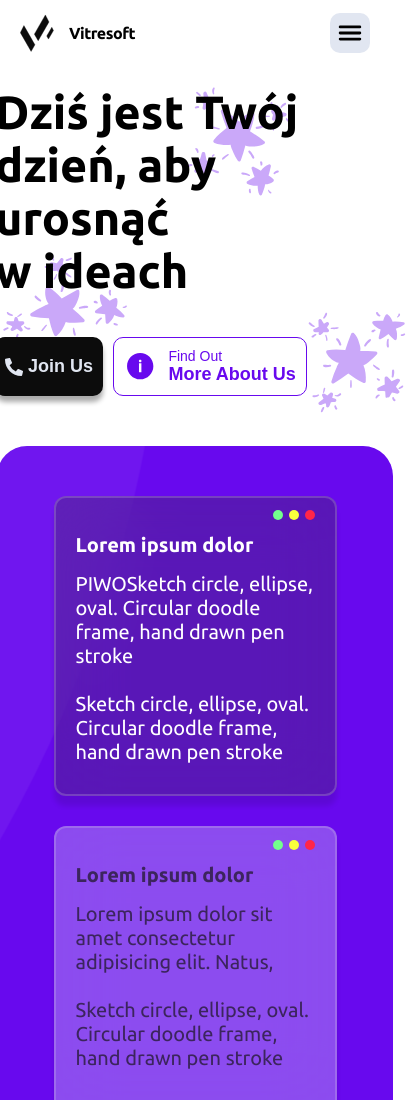
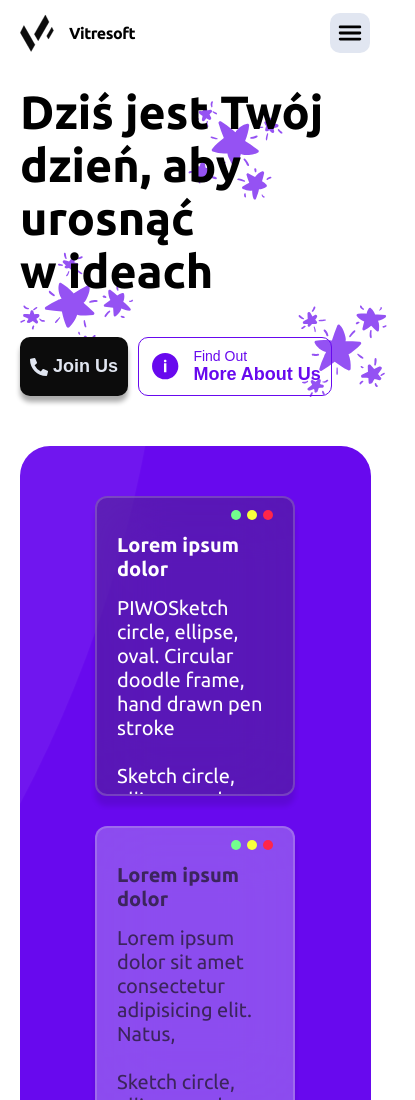
Before and after one commit to Craftserve/agency, a React (Vite) app: page / in a window 390 px wide. Shown: the top 1100 px of the page, 415 px wide, since content can reach past the window. Built offline with nearby package versions, Linux system fonts and the light colour scheme; a web font is replaced by a local one.

Commit message:
chore: scaling on phones

```diff
--- a/index.html
+++ b/index.html
@@ -13,7 +13,7 @@
         <title>Vitresoft</title>
     </head>
     <body>
-        <div id="root"></div>
+        <div id="root" style="width: 100%"></div>
         <script type="module" src="/src/main.tsx"></script>
     </body>
 </html>
--- a/src/App.tsx
+++ b/src/App.tsx
@@ -9,12 +9,10 @@ function App() {
     globalStyles();
 
     return (
-        <>
-            <Routes>
-                <Route path="/" element={<HeroScreen />} />
-                <Route path="/whyus" element={<WhyusScreen />} />
-            </Routes>
-        </>
+        <Routes>
+            <Route path="/" element={<HeroScreen />} />
+            <Route path="/whyus" element={<WhyusScreen />} />
+        </Routes>
     );
 }
 
--- a/src/modules/shared/components/card/style.ts
+++ b/src/modules/shared/components/card/style.ts
@@ -28,7 +28,8 @@ export const StyledCard = styled("div", {
     },
 
     "@tel": {
-        maxWidth: "300px",
+        maxWidth: "70%",
+        minWidth: "200px",
     }
 });
 
--- a/src/modules/shared/components/layout/index.tsx
+++ b/src/modules/shared/components/layout/index.tsx
@@ -1,11 +1,17 @@
-import StyledLayout from "./style";
+import { WidthWrapper, StyledLayout } from "./style";
 
 interface Props {
     children: React.ReactNode | React.ReactNode[];
 }
 
 const Layout = ({ children }: Props) => {
-    return <StyledLayout>{children}</StyledLayout>;
+    return (
+        <StyledLayout>
+            <WidthWrapper>
+                {children}
+            </WidthWrapper>
+        </StyledLayout>
+    )
 };
 
 export default Layout;
--- a/src/modules/shared/components/layout/style.ts
+++ b/src/modules/shared/components/layout/style.ts
@@ -1,13 +1,15 @@
 import { styled } from "./../../../../../stitches.config";
 
-const StyledLayout = styled("div", {
+export const StyledLayout = styled("div", {
     minHeight: "100vh",
     width: "100%",
-    maxWidth: "1600px",
     display: "flex",
     justifyContent: "center",
     alignItems: "center",
 
 });
 
-export default StyledLayout;
+export const WidthWrapper = styled("div", {
+    maxWidth: "1000px",
+    width: "100%",
+})
--- a/src/modules/shared/components/navbar/style.ts
+++ b/src/modules/shared/components/navbar/style.ts
@@ -17,7 +17,7 @@ export const StyledNavbar = styled("nav", {
     padding: "0px 20px",
 
     ".hamburger-menu": {
-        "@lg": { display: "none" },
+        "@xl": { display: "none" },
     },
 
     zIndex: "1000",
--- a/src/modules/shared/constants/global.style.ts
+++ b/src/modules/shared/constants/global.style.ts
@@ -10,5 +10,7 @@ export const globalStyles = globalCss({
         display: "flex",
         justifyContent: "center",
         fontFamily: "$ubuntu",
+        width: "100vw",
+        height: "100vh"
     },
 });
--- a/src/modules/shared/containers/Offers/style.ts
+++ b/src/modules/shared/containers/Offers/style.ts
@@ -8,8 +8,7 @@ export const ImageWrapper = styled("div", {
     backgroundImage: `url("${BG}")`,
     borderRadius: "30px",
 
-
-    '@lg': {
+    '@xl': {
         position: "relative",
         height: "600px",
         width: "1000px",
@@ -17,8 +16,10 @@ export const ImageWrapper = styled("div", {
 
     '@tel': {
         display: "flex",
-        flexDirection: "column",
+        flexDirection: "row",
+        flexWrap: "wrap",
         alignItems: "center",
+        justifyContent: "center",
         gap: "30px",
         width: "90%",
         padding: "50px 70px",
--- a/src/modules/shared/containers/Welcome/index.tsx
+++ b/src/modules/shared/containers/Welcome/index.tsx
@@ -31,11 +31,9 @@ const Welcome = () => {
                     </Button>
                 </Box>
             </Box>
-            <Box height="100%">
-                <StarsContainer>
-                    <img src={starsIconGroup} alt="stars" width="100%" height="100%" />
-                </StarsContainer>
-            </Box>
+            <StarsContainer>
+                <img src={starsIconGroup} alt="stars" style={{width: "100%"}} height="100%" />
+            </StarsContainer>
         </Box>
     )
 }
--- a/src/modules/shared/containers/Welcome/style.ts
+++ b/src/modules/shared/containers/Welcome/style.ts
@@ -2,8 +2,9 @@ import { styled } from "../../../../../stitches.config";
 
 export const Header = styled("span", {
     fontWeight: 700,
+    width: "100%",
 
-    '@lg': {
+    '@xl': {
         fontSize: "50pt",
     },
     '@tel': {
@@ -12,13 +13,13 @@ export const Header = styled("span", {
 })
 
 export const StarsContainer = styled("div", {
+    height: "100%",
     width: "100%",
-    height: "100%",
     zIndex: -1,
     position: "absolute",
     transform: "translateX(-50%) translateY(-50%)",
 
-    '@lg': {
+    '@xl': {
         top: "50%",
         left: "80%",
     },
@@ -26,6 +27,6 @@ export const StarsContainer = styled("div", {
     '@tel': {
         top: "50%",
         left: "50%",
-        opacity: "0.5",
+
     }
 })
--- a/src/screens/HeroScreen/index.tsx
+++ b/src/screens/HeroScreen/index.tsx
@@ -1,8 +1,6 @@
 import Layout from "../../modules/shared/components/layout";
 import Navbar from "../../modules/shared/components/navbar";
 import Box from "../../modules/shared/components/box";
-import { useTranslation } from "react-i18next";
-
 import Footer from "../../modules/shared/containers/Footer";
 import Welcome from "../../modules/shared/containers/Welcome";
 import Offers from "../../modules/shared/containers/Offers";
@@ -11,7 +9,7 @@ const HeroScreen = () => {
     return (
         <Layout>
             <Navbar />
-            <Box display="flex" direction="column" gap="30px" margin="66px 0px 0px 0px" alignItems="center">
+            <Box display="flex" width="100%" direction="column" gap="30px" margin="66px 0px 0px 0px" alignItems="center">
                 <Welcome />
                 <Offers />
                 <Footer />
--- a/stitches.config.ts
+++ b/stitches.config.ts
@@ -23,7 +23,7 @@ export const { styled, getCssText, css } = createStitches({
         },
     },
     media: {
-        tel: "(max-width: 1023px)",
+        tel: "(max-width: 1280px)",
         sm: "(min-width: 640px)",
         md: "(min-width: 768px)",
         lg: "(min-width: 1023px)",
```
